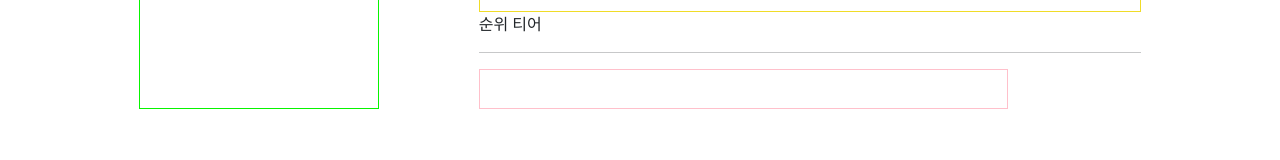
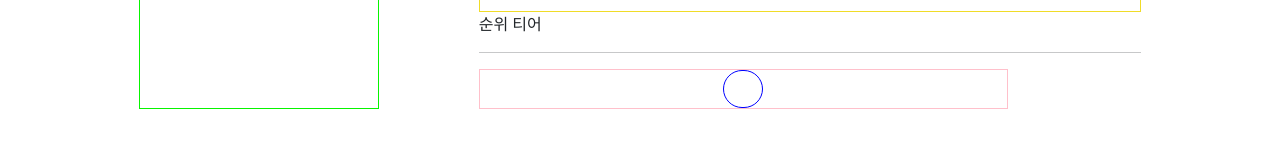
Before and after one commit to limdumb/DodGe.gg, a React (Create React App) app: page /championtier in a window 1280 px wide. Shown: the part 1186-1346 px from the top of the page. Built offline with nearby package versions, Linux system fonts and the light colour scheme.

Commit message:
tabContent 랭크span 생성

```diff
--- a/src/Components/Champion.jsx
+++ b/src/Components/Champion.jsx
@@ -16,6 +16,12 @@ const ContentBox = styled.div`
   width: 80%;
   height: 40px;
   border: 1px solid pink;
+`;
+const ListNumber = styled.span`
+  width: 40px;
+  height: 100%;
+  border: 1px solid blue;
+  border-radius: 50px;
 `;
 
 export default function Champion() {
@@ -36,7 +42,7 @@ export default function Champion() {
       ),
       content: (
         <ContentBox>
-
+          <ListNumber />
         </ContentBox>
       ),
     },
```
